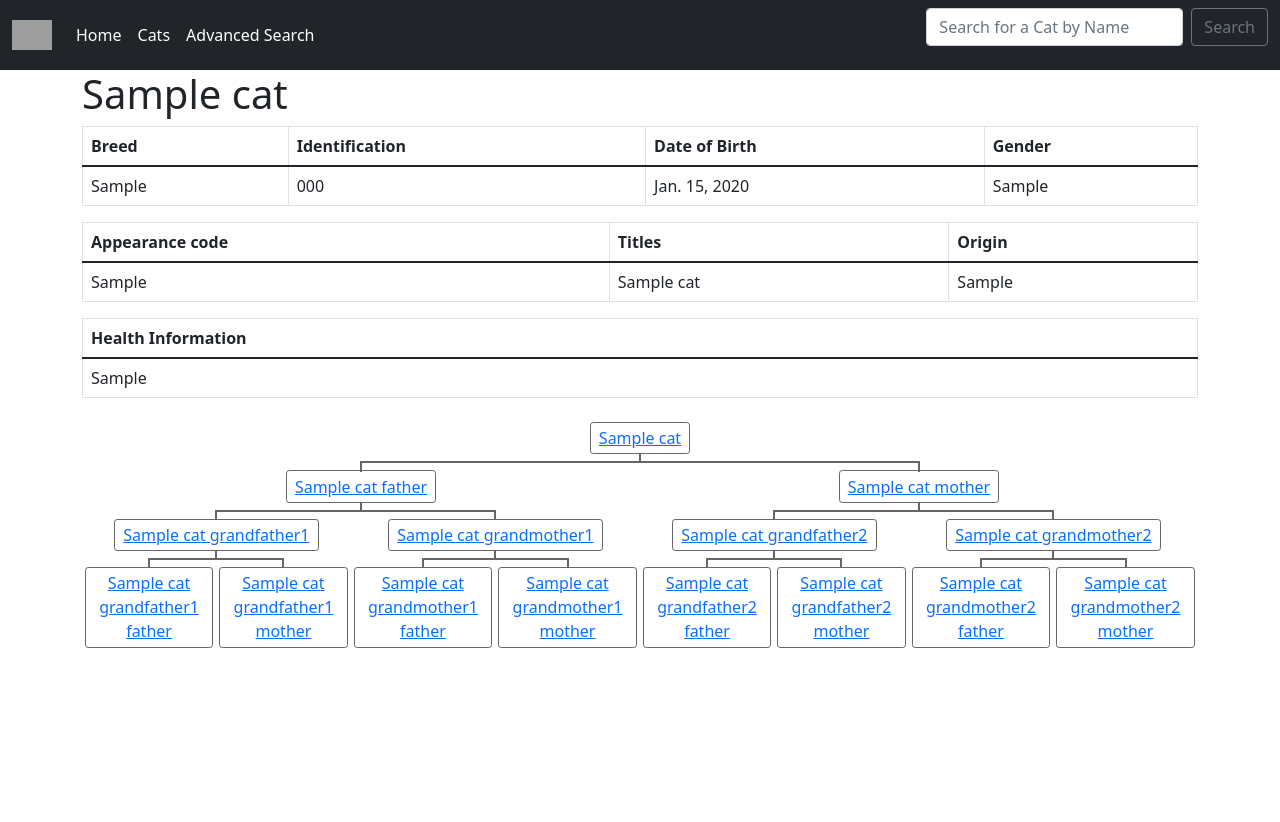
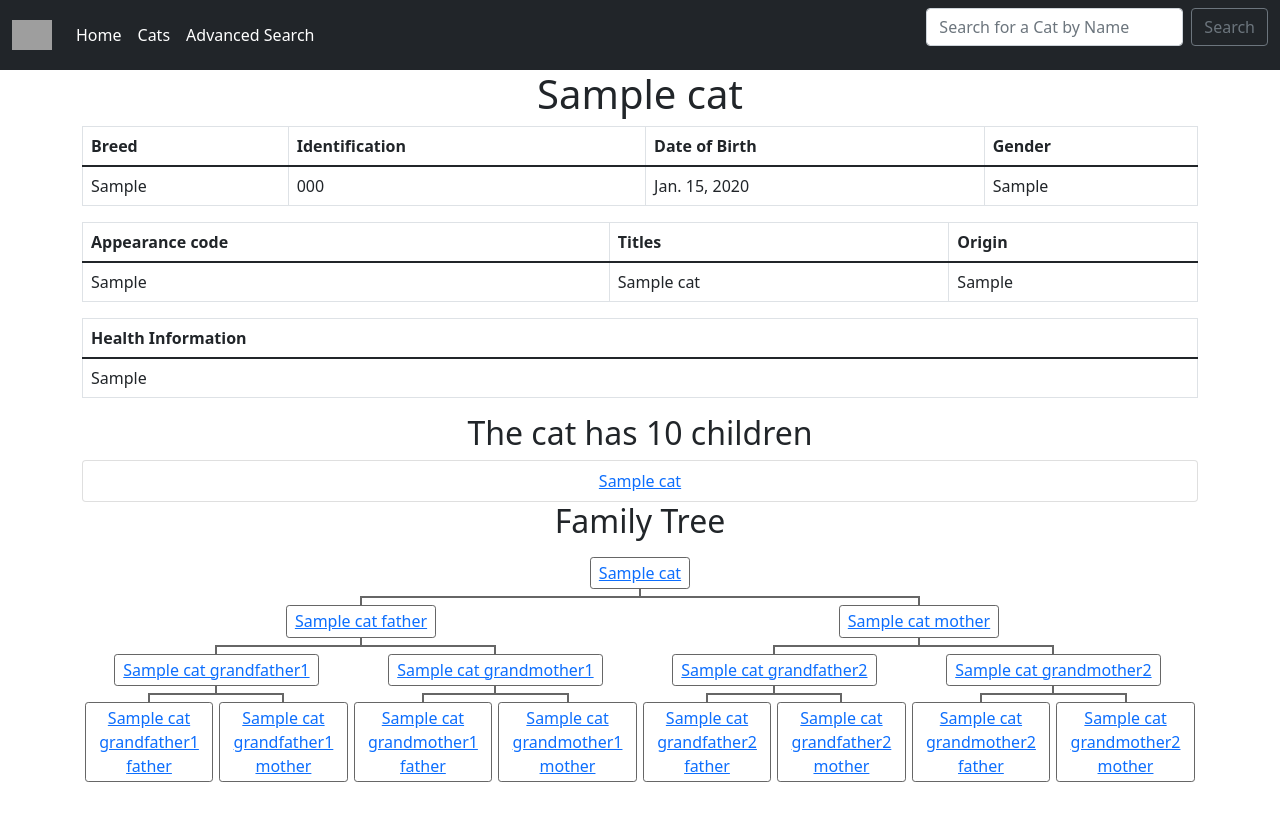
Before and after one commit to xvidaf/catsite, a Django app: template templates/cat.html in a window 1280 px wide. Before the commit the page ends 648 px from the top, so only its background shows below. Run offline with Django 3.2, Linux system fonts and the light colour scheme; tables that the repository leaves empty hold one stand-in row (values such as "Sample post"); the template is opened without the code that fills it: values that come from a table or form of the project are taken from there, most other values are stand-ins (such as "Sample title", 1, 10 or a date in 2020); grey boxes are pictures that could not be loaded.

Commit message:
Added logic for finding the direct children of a cat. Added known children when viewing an individual cat. Removed custom headers from HTML files because it messed with the navigation bar width(?).

```diff
--- a/templates/cat.html
+++ b/templates/cat.html
@@ -78,10 +78,13 @@
             }
     </style>
 </head>
+
+<! --- SOURCE FOR CSS: https://codepen.io/ross-angus/pen/jwxMjL, done some minor adjustments --->
+
 {% extends 'base.html' %}
 
 {% block content %}
-    <div class="container">
+    <div class="container" style="text-align: center">
     <h1>{{ single_cat }}</h1>
     <table class="table table-bordered">
       <thead>
@@ -129,7 +132,14 @@
           </tr>
       </tbody>
     </table>
+    <h2>The cat has {{ cat_children_amount }} children</h2>
+    <ul class="list-group">
+        {% for cat in cat_children %}
+            <li class="list-group-item"><a href="{% url 'cat' cat.id%}">{{ cat.name }}</a></li>
+        {% endfor %}
+    </ul>
     <div style="text-align: center">
+    <h2>Family Tree</h2>
     <ul class="tree" style="align-content: center">
        <li>
           <span><a href="{% url 'cat' single_cat.id%}">{{ single_cat }}</a></span>
--- a/templates/cat_list.html
+++ b/templates/cat_list.html
@@ -1,6 +1,3 @@
-<head>
-  <title>All the Cats!</title>
-</head>
 
 {% extends 'base.html' %}
 
--- a/templates/cat_list_searched.html
+++ b/templates/cat_list_searched.html
@@ -1,6 +1,3 @@
-<head>
-  <title>Search Results</title>
-</head>
 
 {% extends 'base.html' %}
 
```
Also changed, not shown: catapp/views.py (+11 -14 lines).
